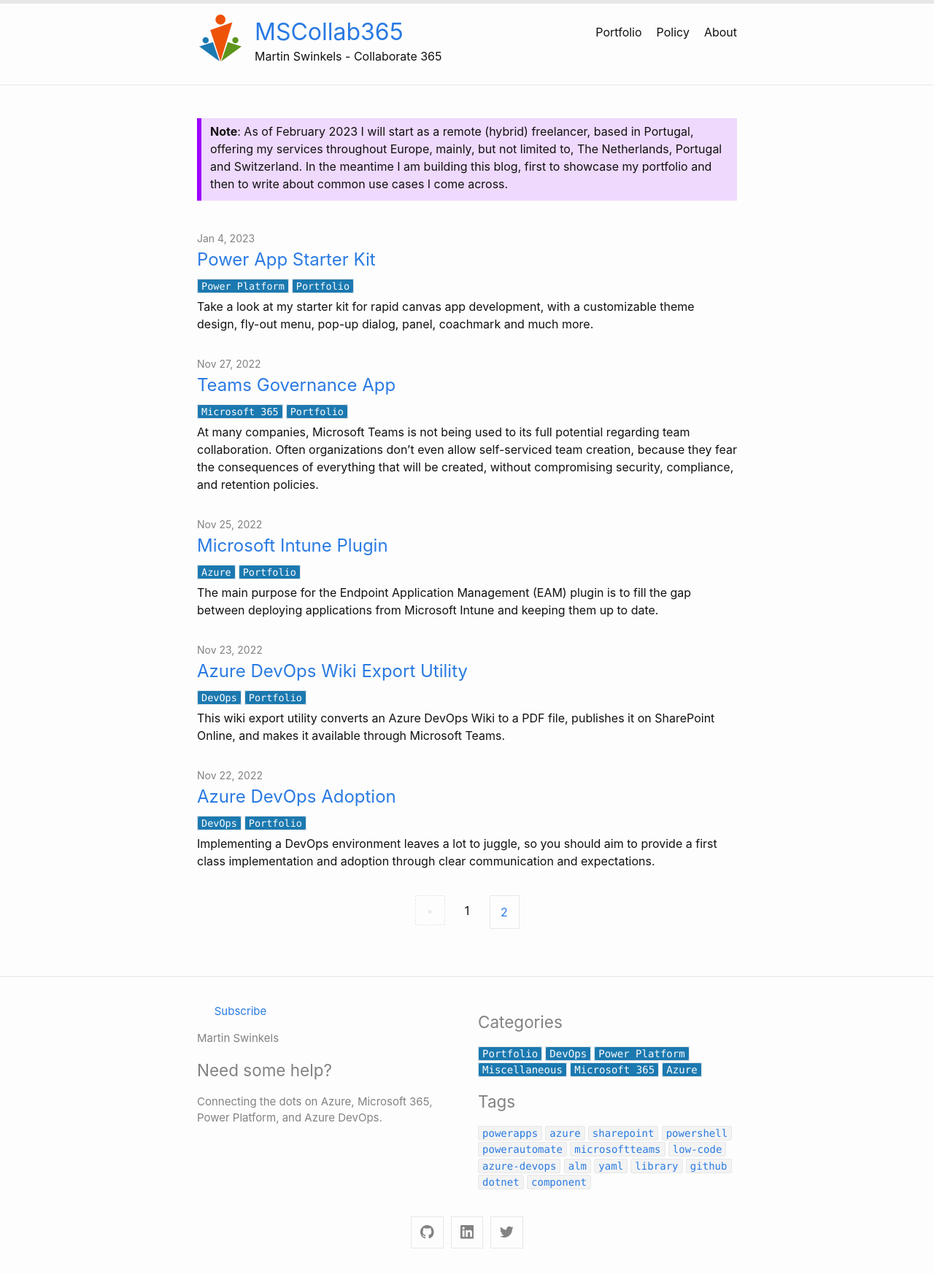
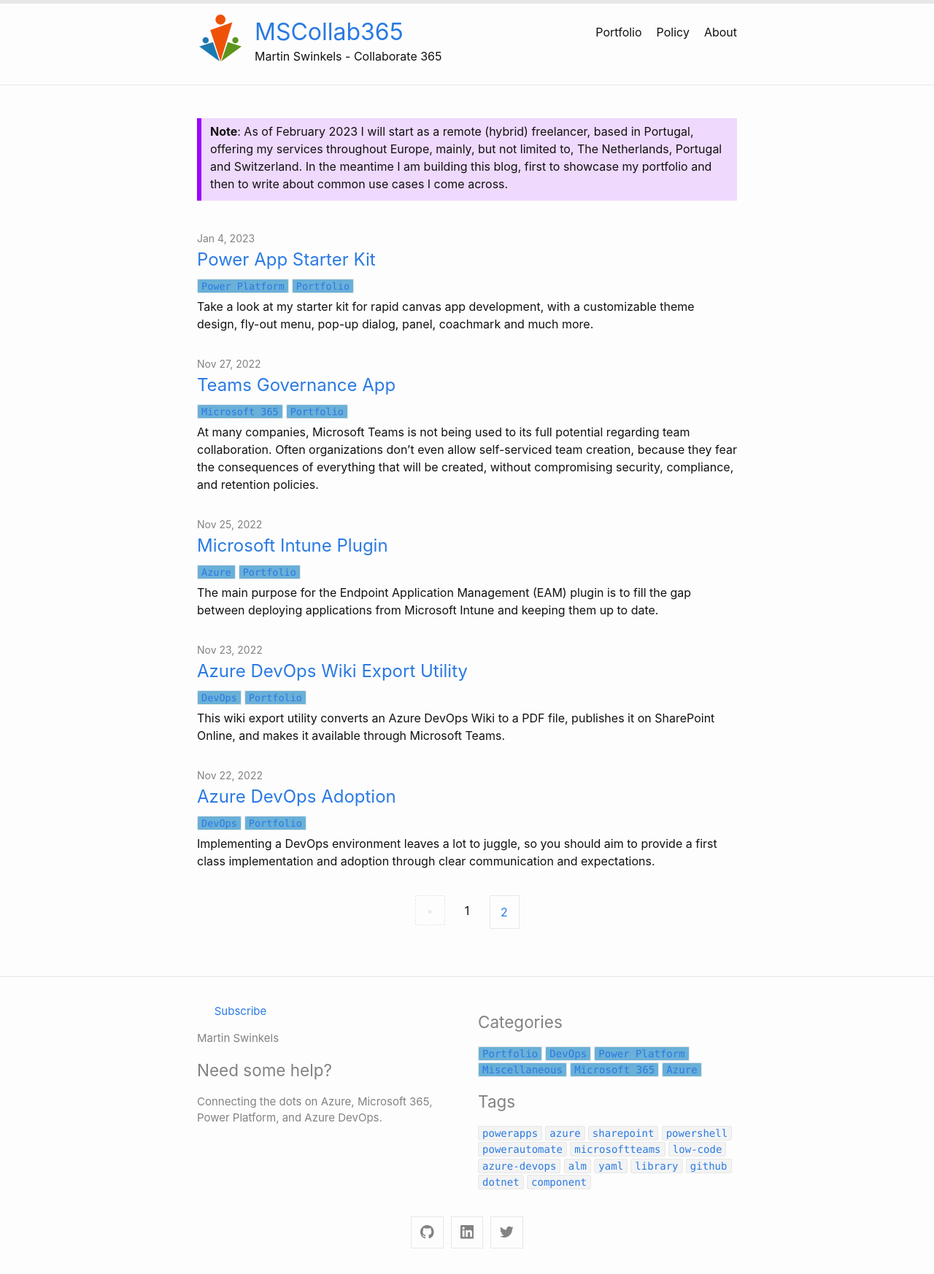
Before and after one commit to msc365/msc365.github.io, a Jekyll site: the page built from index.html, in a window 1280 px wide. Shown: the whole page at 73% size. Built offline with Jekyll 4.4.1, drawn with Linux system fonts in a browser that asks for light colours; the list of posts is cut into pages by our own code.

Commit message:
Update gategory background color

```diff
--- a/_sass/minima/custom-styles.scss
+++ b/_sass/minima/custom-styles.scss
@@ -21,21 +21,21 @@
     font-size: 0.9em;
 }
 
-.category-link {
-    color: #fdfdfd;
+// .category-link {
+//     color: #fdfdfd;
 
-    &:visited {
-        color: #fdfdfd;
-    }
+//     &:visited {
+//         color: #fdfdfd;
+//     }
 
-    &:hover {
-        color: #fdfdfd;
-        text-decoration: none;
-    }
-}
+//     &:hover {
+//         color: #fdfdfd;
+//         text-decoration: none;
+//     }
+// }
 
 .category-link > code.highligther-rouge {
-    background: #1b79b0;
+    background: #6ab0d8;
 }
 
 .post-list-header {
```
